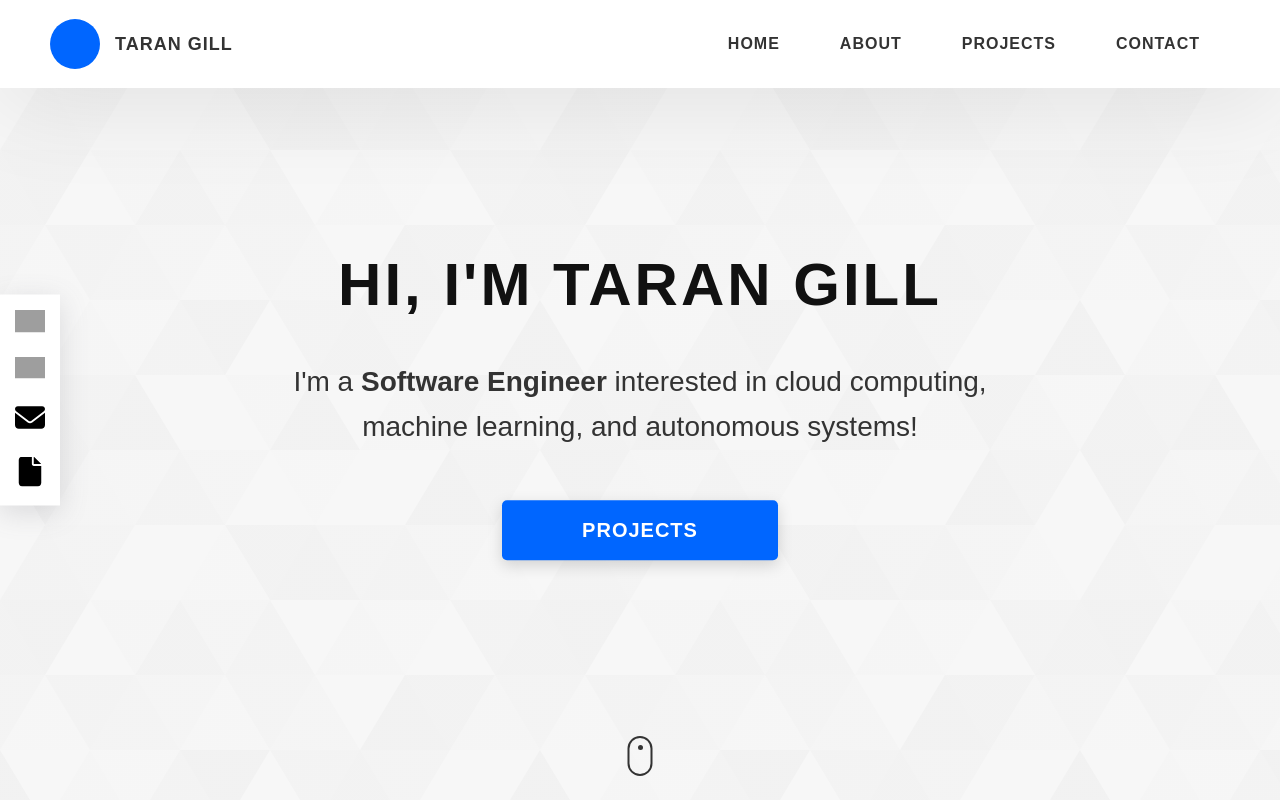
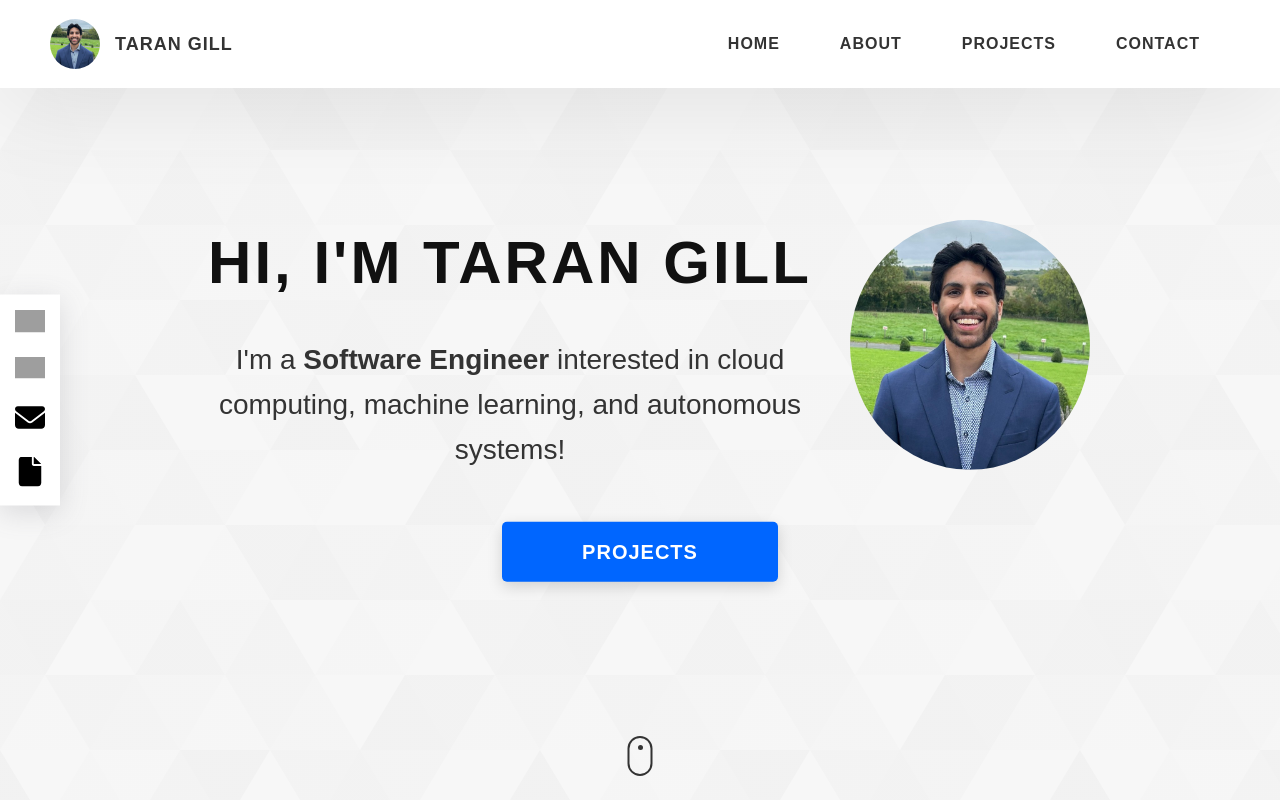
Before and after one commit to TaranGilll/my-website, a React (Create React App) app: page / in a window 1280 px wide. Shown: the top 800 px of the page. Built offline with nearby package versions, Linux system fonts and the light colour scheme; grey boxes are pictures that could not be loaded; a web font is replaced by a local one.

Commit message:
Added profile picture

```diff
--- a/src/App.css
+++ b/src/App.css
@@ -762,6 +762,27 @@ textarea {
     }
 }
 
+.homepage-image-section {
+    display: flex;
+    align-items: center;
+}
+
+.header__logo-home-page {
+    width: 30rem;
+    height: 25rem;
+    margin-left: 2rem;
+    border-radius: 50%;
+    overflow: hidden;
+    background: #0066ff;
+}
+
+@media only screen and (max-width: 700px) {
+    .header__logo-home-page {
+        width: 0px;
+        height: 0px;
+    }
+}
+
 .header__logo-img {
     width: 100%;
     height: 100%;
--- a/src/components/AboutMe.js
+++ b/src/components/AboutMe.js
@@ -17,13 +17,13 @@ export default function AboutMe() {
             <h3 className="about__content-title">My Skills</h3>
             <div className="skills">
               {skills.map(element =>
-                <div className="skills__skill">{element}</div>
+                <div className="skills__skill" key={element}>{element}</div>
               )}
             </div>
             <h3 className="about__content-title" style={{marginTop: "10px"}}>My Tech Portfolio</h3>
             <div className="skills">
               {technologies.map(element =>
-                <div className="skills__skill">{element}</div>
+                <div className="skills__skill" key={element}>{element}</div>
               )}
             </div>
           </div>
--- a/src/components/ContactFooter.js
+++ b/src/components/ContactFooter.js
@@ -38,7 +38,7 @@ export default function ContactFooter() {
 
                 <div className="main-footer__social-cont">
                     {socialProfiles.map(element =>
-                        <a target="_blank" rel="noreferrer" href={element.url} title={element.name}>
+                        <a target="_blank" rel="noreferrer" href={element.url} title={element.name} key={element.name}>
                             <img className={element.className} src={element.icon} alt={element.name} />
                         </a>
                     )}
--- a/src/components/HomePage.js
+++ b/src/components/HomePage.js
@@ -1,17 +1,27 @@
 import '../App.css';
 import ContactSideBar from './ContactSideBar.js';
+import MyIcon from "../icons/icon.jpeg";
 
 export default function HomePage() {
     return (
         <section className="home-hero" id="home">
             <div className="home-hero__content">
-                <h1 className="heading-primary">Hi, I'm Taran Gill</h1>
+                <div className="homepage-image-section">
+                    <div style={{display: "flex", flexDirection: "column"}}>
+                        <h1 className="heading-primary">Hi, I'm Taran Gill</h1>
 
-                <div className="home-hero__info">
-                    <p className="text-primary">
-                        I'm a <strong>Software Engineer</strong> interested in cloud computing, machine learning, and autonomous systems!
-                    </p>
+                        <div className="home-hero__info">
+                            <p className="text-primary">
+                                I'm a <strong>Software Engineer</strong> interested in cloud computing, machine learning, and autonomous systems!
+                            </p>
+                        </div>
+                    </div>
+
+                    <div className="header__logo-home-page">
+                        <img src={MyIcon} alt="Taran Gill Logo" className="header__logo-img" />
+                    </div>
                 </div>
+
 
                 <div className="home-hero__cta">
                     <a href="./#projects" className="btn btn--bg">Projects</a>
--- a/src/components/NavBar.js
+++ b/src/components/NavBar.js
@@ -1,6 +1,9 @@
 import '../App.css';
+import MyIcon from "../icons/icon.jpeg";
+import React, {useState} from 'react';
 
 export default function NavBar() {
+    const [optionsExpanded, setOptionsExpanded] = useState(false);
 
     const links = [
         { name: "Home",
@@ -21,33 +24,33 @@ export default function NavBar() {
         <header className="header">
             <div className="header__content">
                 <div className="header__logo-container">
-                    <div className="header__logo-img-cont">
-                        {/*<img src="" alt="Taran Gill Logo" className="header__logo-img" />*/}
-                    </div>
+                    <a className="header__logo-img-cont" href="./#home">
+                        <img src={MyIcon} alt="Taran Gill Logo" className="header__logo-img" />
+                    </a>
                     <a className="header__logo-sub" href="./#home">Taran Gill</a>
                 </div>
 
                 <div className="header__main">
                     <ul className="header__links">
                         {links.map(element =>
-                            <li className="header__link-wrapper">
+                            <li className="header__link-wrapper" key={element.name}>
                                 <a href={element.href} className="header__link"> {element.name} </a>
                             </li>
                         )}
                     </ul>
 
                     <div className="header__main-ham-menu-cont">
-                        <img src="https://d33wubrfki0l68.cloudfront.net/79e75114856ae61628d2ad26504e3ff4ab2c71b6/f06a4/assets/svg/ham-menu.svg" alt="hamburger menu" className="header__main-ham-menu" />
-                        <img src="https://d33wubrfki0l68.cloudfront.net/de2a681c8ca1630b29949b3a34bf158a686a0554/6a0ec/assets/svg/ham-menu-close.svg" alt="hamburger menu close" className="header__main-ham-menu-close d-none" />
+                        {!optionsExpanded && <img src="https://d33wubrfki0l68.cloudfront.net/79e75114856ae61628d2ad26504e3ff4ab2c71b6/f06a4/assets/svg/ham-menu.svg" alt="hamburger menu" className="header__main-ham-menu" onClick={() => {setOptionsExpanded(true)}}/>}
+                        {optionsExpanded && <img src="https://d33wubrfki0l68.cloudfront.net/de2a681c8ca1630b29949b3a34bf158a686a0554/6a0ec/assets/svg/ham-menu-close.svg" alt="hamburger menu close" className="header__main-ham-menu" onClick={() => {setOptionsExpanded(false)}}/>}
                     </div>
                 </div>
             </div>
 
-            <div className="header__sm-menu">
+            <div className={optionsExpanded ? "header__sm-menu--active" : "header__sm-menu"}>
             <div className="header__sm-menu-content">
                 <ul className="header__sm-menu-links">
                     {links.map(element =>
-                        <li className="header__sm-menu-link">
+                        <li className="header__sm-menu-link" key={element.name}>
                             <a href={element.href}> {element.name} </a>
                         </li>
                     )}
--- a/src/components/Projects.js
+++ b/src/components/Projects.js
@@ -36,7 +36,7 @@ export default function Projects() {
 
                 <div className="projects__content">
                     {projects.map(element =>
-                        <div className="projects__row">
+                        <div className="projects__row" key={element.name}>
                             <div className="projects__row-img-cont">
                                 <img src={element.img} alt="Software Screenshot" className="projects__row-img"
                                 loading="lazy" />
```
Also changed, not shown: public/manifest.json, src/icons/icon.jpeg (added).
